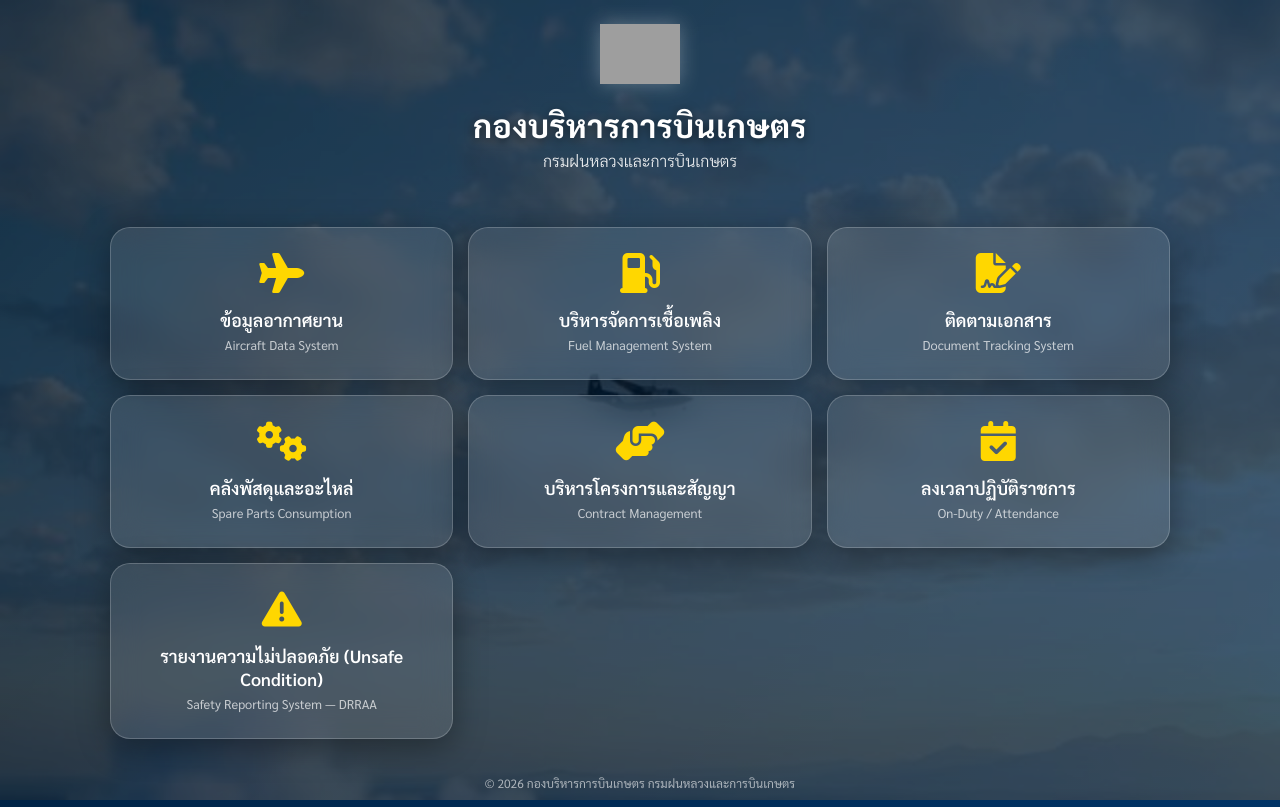
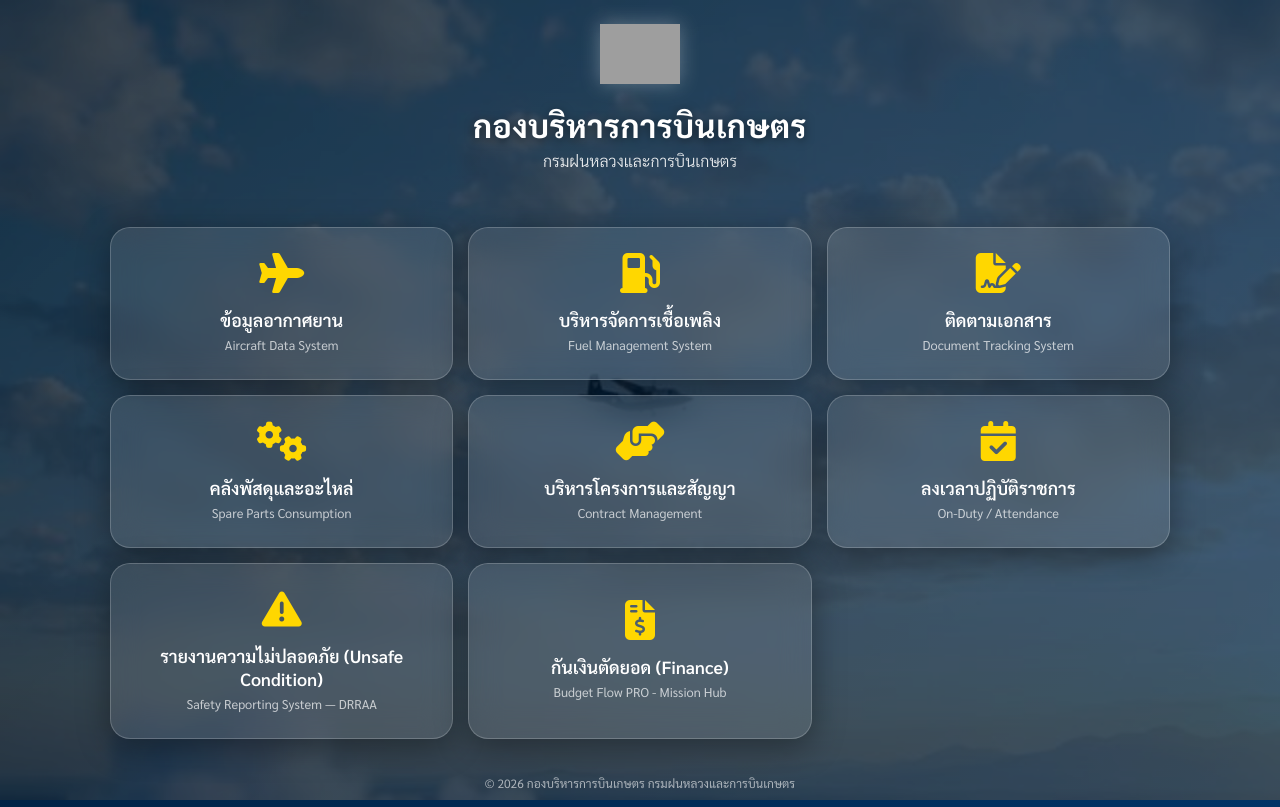
Before and after one commit to royalrainmaking/page, a plain HTML site: page index.html in a window 1280 px wide. Drawn offline with Linux system fonts and the light colour scheme; grey boxes are pictures that could not be loaded.

Commit message:
Add files via upload

```diff
--- a/index.html
+++ b/index.html
@@ -1,5 +1,6 @@
 <!DOCTYPE html>
 <html lang="th">
+
 <head>
     <meta charset="UTF-8">
     <meta name="viewport" content="width=device-width, initial-scale=1.0">
@@ -8,6 +9,7 @@
     <link rel="stylesheet" href="style.css">
     <link rel="stylesheet" href="https://cdnjs.cloudflare.com/ajax/libs/font-awesome/6.4.0/css/all.min.css">
 </head>
+
 <body>
     <div class="background-overlay"></div>
 
@@ -62,6 +64,12 @@
                 <h3>รายงานความไม่ปลอดภัย (Unsafe Condition)</h3>
                 <p>Safety Reporting System — DRRAA</p>
             </a>
+
+            <a href="https://royalrainmaking.github.io/finance/" class="card" id="finance-system">
+                <i class="fa-solid fa-file-invoice-dollar"></i>
+                <h3>กันเงินตัดยอด (Finance)</h3>
+                <p>Budget Flow PRO - Mission Hub</p>
+            </a>
         </div>
     </main>
 
@@ -69,4 +77,5 @@
         &copy; 2026 กองบริหารการบินเกษตร กรมฝนหลวงและการบินเกษตร
     </footer>
 </body>
+
 </html>
--- a/style.css
+++ b/style.css
@@ -134,6 +134,10 @@ h2 {
     animation-delay: 0.7s;
 }
 
+.card:nth-child(8) {
+    animation-delay: 0.8s;
+}
+
 .card:hover {
     transform: translateY(-15px) scale(1.02);
     background: var(--card-hover);
```
